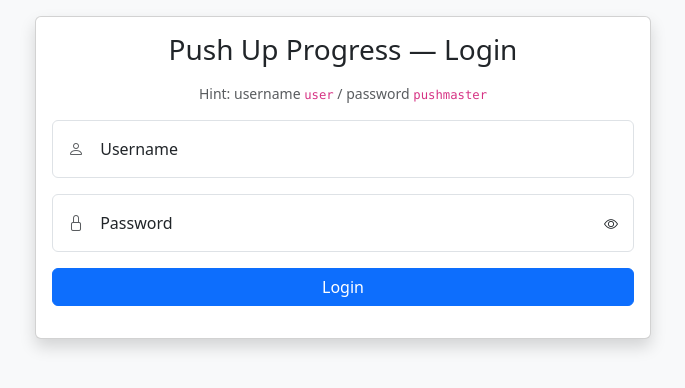
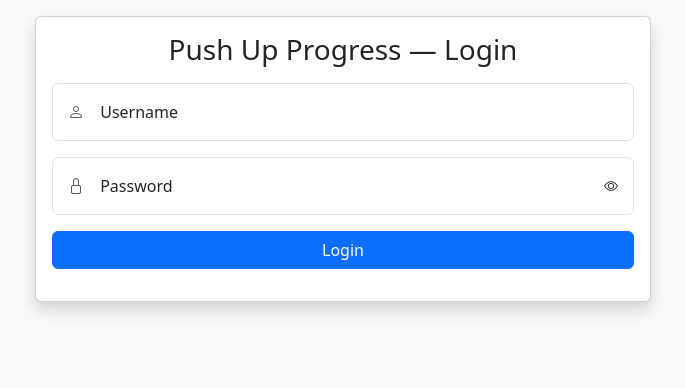
Before and after one commit to tharunsmoolya/pushupmaster, a plain HTML site: page index.html in a window 1280 px wide. Shown: the whole page, without its empty margins (297-982 px from the left). Drawn offline with nearby package versions, Linux system fonts and the light colour scheme; some packages are replaced by stand-ins of ours; a script that the page names is missing.

Commit message:
Update index.html

```diff
--- a/index.html
+++ b/index.html
@@ -141,9 +141,6 @@
     <div class="card shadow">
       <div class="card-body">
         <h3 class="card-title mb-3 text-center">Push Up Progress — Login</h3>
-        <p class="text-muted small text-center">
-          Hint: username <code>user</code> / password <code>pushmaster</code>
-        </p>
 
         <!-- Username Field -->
         <div class="form-floating mb-3 position-relative">
```
